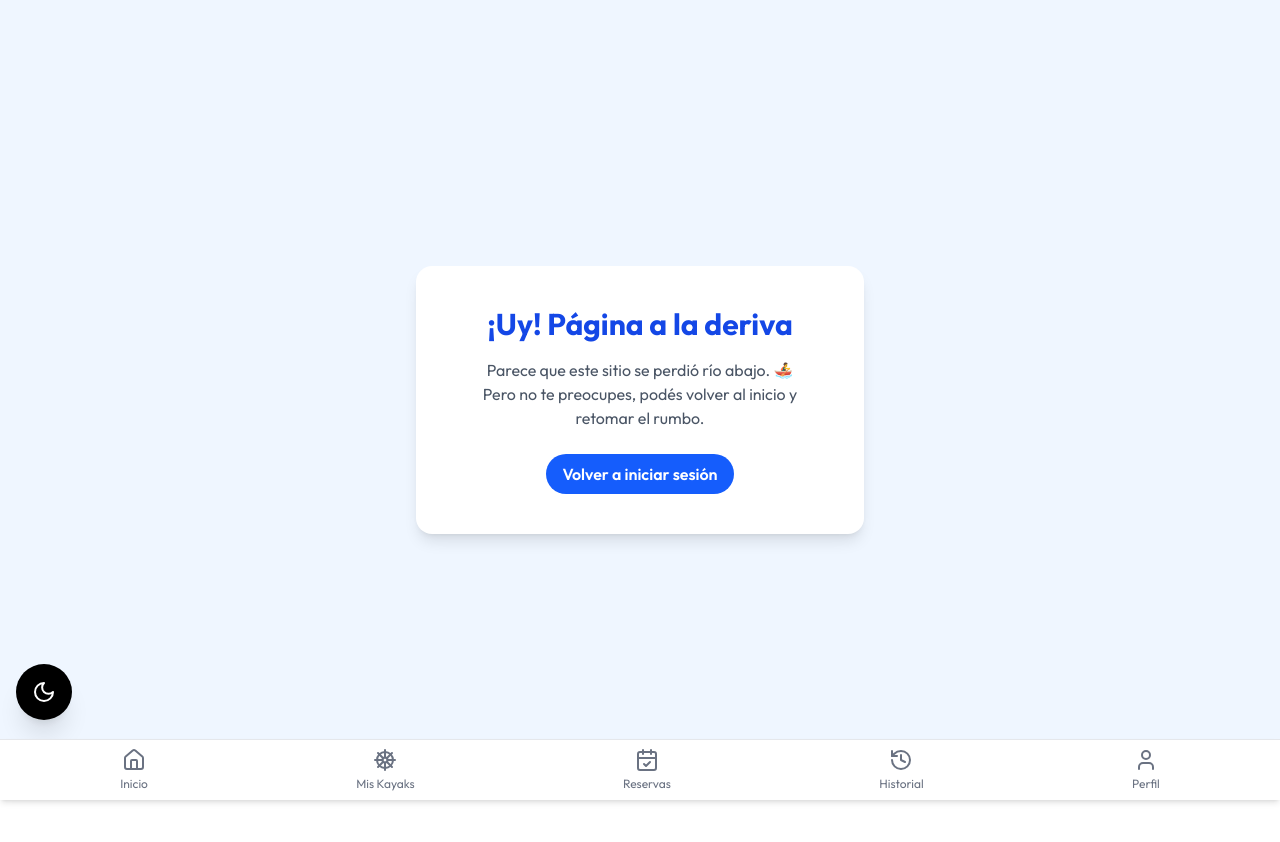
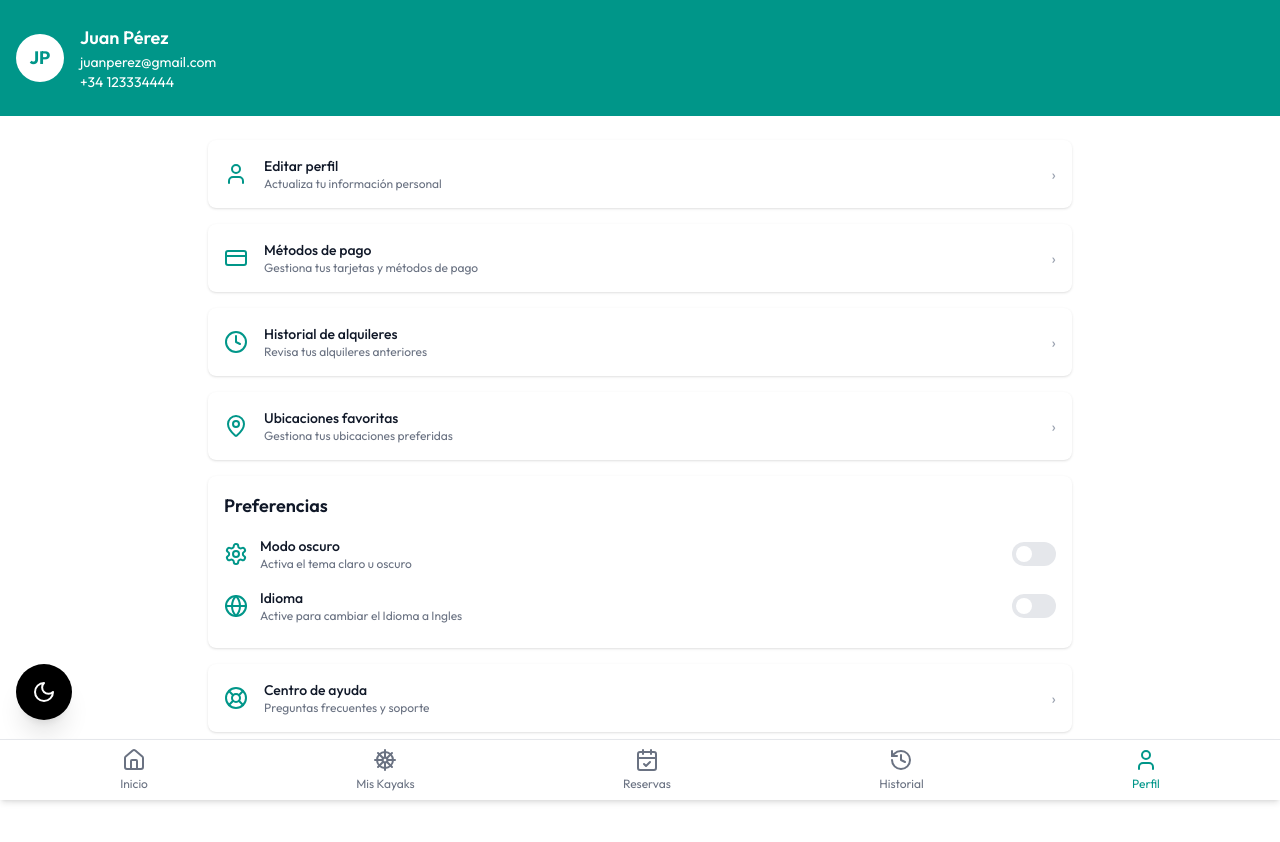
Before and after one commit to francocaivano3/RinconDelRemo-Front, a React (Vite) app: page /configuracion in a window 1280 px wide. Shown: the top 842 px of the page. Built offline with nearby package versions, Linux system fonts and the light colour scheme.

Commit message:
Creo componenten "Configuracion",  Edito "Perfil" para que solo sea un form, aplico translatecontext y actualizo rutas

```diff
--- a/src/App.jsx
+++ b/src/App.jsx
@@ -4,6 +4,7 @@ import ThemeBtn from "./components/ThemeBtn/ThemeBtn";
 import { ThemeProvider } from "./components/context/themeContext/ThemeContext";
 import AlertProvider from "./components/context/alertContext/AlertContext";
 import SimpleAlert from "./components/alert/Alert";
+import { TranslateProvider } from "./components/context/translationContext/TranslateLanguage";
 
 export default function App() {
   const location = useLocation();
@@ -11,6 +12,7 @@ export default function App() {
   const shouldHideNavbar = hideNavbarRoutes.includes(location.pathname);
 
   return (
+    <TranslateProvider>
     <ThemeProvider>
       <AlertProvider>
         <SimpleAlert />
@@ -21,5 +23,6 @@ export default function App() {
         <ThemeBtn />
       </AlertProvider>
     </ThemeProvider>
+    </TranslateProvider>
   );
 }
--- a/src/components/navbar/NavBar.jsx
+++ b/src/components/navbar/NavBar.jsx
@@ -27,7 +27,7 @@ export default function BottomNavbar() {
           <span className="text-xs mt-1">Historial</span>
         </NavLink>
 
-        <NavLink to="/perfil" className={({ isActive }) => `flex flex-col items-center ${isActive ? 'text-teal-600' : 'text-gray-500 hover:text-teal-600'}`}>
+        <NavLink to="/configuracion" className={({ isActive }) => `flex flex-col items-center ${isActive ? 'text-teal-600' : 'text-gray-500 hover:text-teal-600'}`}>
           <User className="h-6 w-6" />
           <span className="text-xs mt-1">Perfil</span>
         </NavLink>
--- /dev/null
+++ b/src/components/pages/configuracion/Configuracion.jsx
@@ -0,0 +1,117 @@
+import { useState, useContext } from "react";
+import { User, CreditCard, Clock, MapPin, LifeBuoy, ShieldCheck, LogOut, Settings, Globe } from "lucide-react";
+import Perfil from "../perfil/Perfil";
+import { ThemeContext } from "../../context/themeContext/ThemeContext";
+import { useNavigate } from "react-router-dom";
+import { TranslateContext } from "../../context/translationContext/TranslateLanguage";
+
+export default function Configuracion() {
+  const [editandoPerfil, setEditandoPerfil] = useState(false);
+  const { isDark, setIsDark } = useContext(ThemeContext);
+  let navigate = useNavigate();
+
+  return (
+    <div className={`min-h-screen w-full ${isDark ? "bg-gray-900 text-white" : "bg-white text-gray-900"}`}>
+      <div className={`py-6 px-4 text-white flex items-center ${isDark ? "bg-gray-800" : "bg-teal-600"}`}>
+        <div className="bg-white text-teal-600 rounded-full w-12 h-12 flex items-center justify-center font-bold text-lg mr-4">
+          JP
+        </div>
+        <div>
+          <p className="font-semibold text-lg">Juan Pérez</p>
+          <p className="text-sm">juanperez@gmail.com</p>
+          <p className="text-sm">+34 123334444</p>
+        </div>
+      </div>
+
+      <div className="w-full max-w-4xl mx-auto py-6 px-4 space-y-4">
+        {!editandoPerfil ? (
+          <>
+            <SectionItem icon={<User />} title="Editar perfil" subtitle="Actualiza tu información personal" onClick={() => setEditandoPerfil(true)} />
+            <SectionItem icon={<CreditCard />} title="Métodos de pago" subtitle="Gestiona tus tarjetas y métodos de pago" />
+            <SectionItem icon={<Clock />} title="Historial de alquileres" subtitle="Revisa tus alquileres anteriores" onClick={() => {navigate("/historial")}} />
+            <SectionItem icon={<MapPin />} title="Ubicaciones favoritas" subtitle="Gestiona tus ubicaciones preferidas" />
+
+            <div className={`rounded-lg shadow p-4 ${isDark ? "bg-gray-800" : "bg-white"}`}>
+              <h3 className="text-lg font-semibold mb-2">Preferencias</h3>
+              <ToggleItem title="Modo oscuro" isDark={isDark} setIsDark={setIsDark} />
+              <ToggleItem title="Idioma" />
+            </div>
+
+            <SectionItem icon={<LifeBuoy />} title="Centro de ayuda" subtitle="Preguntas frecuentes y soporte" />
+
+
+            <button className="w-full border border-red-500 text-red-500 py-2 rounded-lg flex items-center justify-center mt-4 hover:bg-red-50 dark:hover:bg-red-900">
+              <LogOut className="mr-2" size={16} />
+              Cerrar sesión
+            </button>
+          </>
+        ) : (
+          <Perfil onVolver={() => setEditandoPerfil(false)} />
+        )}
+      </div>
+    </div>
+  );
+}
+
+function SectionItem({ icon, title, subtitle, onClick }) {
+  return (
+    <div
+      onClick={onClick}
+      className="bg-white dark:bg-gray-800 rounded-lg shadow p-4 flex items-center justify-between cursor-pointer hover:bg-gray-50 dark:hover:bg-gray-700"
+    >
+      <div className="flex items-center">
+        <div className="text-teal-600 mr-4">{icon}</div>
+        <div>
+          <p className="text-sm font-medium">{title}</p>
+          <p className="text-xs text-gray-500 dark:text-gray-300">{subtitle}</p>
+        </div>
+      </div>
+      <span className="text-gray-400">›</span>
+    </div>
+  );
+}
+
+function ToggleItem({ title, isDark, setIsDark }) {
+  const isModeToggle = title === "Modo oscuro";
+
+  const { language, changeLanguage } = useContext(TranslateContext);
+
+  const handleLanguageToggle = () => {
+    const newLang = language === "es" ? "en" : "es";
+    changeLanguage(newLang);
+  };
+
+  return (
+    <div className="flex items-center justify-between py-2">
+      <div className="flex items-center">
+        <div className="text-teal-600 mr-3">
+          {isModeToggle ? <Settings /> : <Globe />}
+        </div>
+        <div>
+          <p className="text-sm font-medium">{title}</p>
+          <p className="text-xs text-gray-500 dark:text-gray-300">
+            {isModeToggle
+              ? "Activa el tema claro u oscuro"
+              : "Active para cambiar el Idioma a Ingles"}
+          </p>
+        </div>
+      </div>
+
+      <label className="inline-flex items-center cursor-pointer">
+        <input
+          type="checkbox"
+          className="sr-only peer"
+          checked={isModeToggle ? isDark : language === "en"}
+          onChange={
+            isModeToggle
+              ? () => setIsDark(!isDark)
+              : handleLanguageToggle
+          }
+        />
+        <div className="w-11 h-6 bg-gray-200 rounded-full peer peer-checked:bg-teal-600 relative">
+          <div className="absolute left-1 top-1 bg-white w-4 h-4 rounded-full transition peer-checked:translate-x-5"></div>
+        </div>
+      </label>
+    </div>
+  );
+}
--- a/src/components/pages/perfil/Perfil.jsx
+++ b/src/components/pages/perfil/Perfil.jsx
@@ -1,7 +1,10 @@
-import { useState, useRef } from "react";
+import { useState, useRef, useContext } from "react";
 import imagen from "../../../assets/foto-de-perfil.png";
+import { ThemeContext } from "../../context/themeContext/ThemeContext";
 
-const Perfil = () => {
+const Perfil = ({ onVolver }) => {
+  const { isDark } = useContext(ThemeContext);
+
   const initialUser = {
     name: "Juan",
     lastname: "Pérez",
@@ -11,56 +14,36 @@ const Perfil = () => {
   };
 
   const [user, setUser] = useState(initialUser);
-  const [originalUser, setOriginalUser] = useState(initialUser); // Guardamos los valores originales
+  const [originalUser, setOriginalUser] = useState(initialUser);
   const [isEditing, setIsEditing] = useState(false);
   const [errors, setErrors] = useState({});
 
-  // Referencias a los campos
   const nameRef = useRef(null);
   const lastnameRef = useRef(null);
   const phoneRef = useRef(null);
   const emailRef = useRef(null);
 
-  const handleNameChange = (e) => {
-    setUser({ ...user, name: e.target.value });
-  };
+  const handleNameChange = (e) => setUser({ ...user, name: e.target.value });
+  const handleLastnameChange = (e) => setUser({ ...user, lastname: e.target.value });
+  const handlePhoneChange = (e) => setUser({ ...user, phone: e.target.value });
+  const handleEmailChange = (e) => setUser({ ...user, email: e.target.value });
 
-  const handleLastnameChange = (e) => {
-    setUser({ ...user, lastname: e.target.value });
-  };
-
-  const handlePhoneChange = (e) => {
-    setUser({ ...user, phone: e.target.value });
-  };
-
-  const handleEmailChange = (e) => {
-    setUser({ ...user, email: e.target.value });
-  };
-
-  //valida Formulario
   const validateForm = () => {
-    var valid = true;
+    let valid = true;
     const newErrors = {};
 
-    // Validación de nombre
     if (!nameRef.current.value) {
       valid = false;
       newErrors.name = "El nombre es obligatorio";
     }
-
-    // validación de apellido
     if (!lastnameRef.current.value) {
       valid = false;
       newErrors.lastname = "El apellido es obligatorio";
     }
-
-    // validación de teléfono
     if (!phoneRef.current.value) {
       valid = false;
       newErrors.phone = "El teléfono es obligatorio";
     }
-
-    // validación de email
     if (!emailRef.current.value) {
       valid = false;
       newErrors.email = "El email es obligatorio";
@@ -73,34 +56,29 @@ const Perfil = () => {
     return valid;
   };
 
-  //hacer cambio
   const handleSubmit = (e) => {
     e.preventDefault();
-
     if (validateForm()) {
       setIsEditing(false);
       alert("Datos actualizados correctamente");
     }
   };
 
-  // limpiar errores
   const handleCancel = () => {
     setIsEditing(false);
     setUser(originalUser);
     setErrors({});
   };
 
-  // modo de edición
   const handleEdit = () => {
     setOriginalUser(user);
     setIsEditing(true);
   };
 
   return (
-    <div className="flex items-center justify-center min-h-screen bg-gradient-to-br from-green-50 to-white p-6">
-      <div className="flex flex-col md:flex-row bg-white shadow-lg rounded-xl overflow-hidden w-full max-w-5xl">
-        {/* Avatar */}
-        <div className="flex justify-center items-center bg-gray-100 p-8 md:w-1/3">
+    <div className={`flex items-center justify-center min-h-screen p-6 w-full ${isDark ? "dark bg-gray-900 text-white" : "bg-white text-gray-900"}`}>
+      <div className={`flex flex-col md:flex-row ${isDark ? "bg-gray-800" : "bg-white"} shadow-lg rounded-xl overflow-hidden w-full max-w-5xl`}>
+        <div className={`${isDark ? "bg-gray-700" : "bg-gray-100"} flex justify-center items-center p-8 md:w-1/3`}>
           <img
             src={imagen}
             alt="Avatar"
@@ -108,137 +86,103 @@ const Perfil = () => {
           />
         </div>
 
-        {/* Info del Perfil */}
         <div className="flex flex-col justify-center p-8 md:w-2/3">
           <h2 className="text-3xl font-bold text-[#007178] mb-6 text-center md:text-left">
             Perfil del Usuario
           </h2>
 
           <form onSubmit={handleSubmit} className="space-y-4">
-            {/* Nombre */}
             <div>
-              <p className="text-sm font-medium text-gray-600">Nombre</p>
+              <p className="text-sm font-medium">Nombre</p>
               {isEditing ? (
                 <input
                   type="text"
-                  name="name"
                   value={user.name}
                   onChange={handleNameChange}
                   ref={nameRef}
+                  className={`w-full px-3 py-2 border rounded-md shadow-sm ${errors.name ? "border-red-500" : "border-gray-300"} dark:bg-gray-700 dark:text-white`}
                   placeholder="Ingresá tu nombre"
-                  className={`w-full px-3 py-2 border rounded-md shadow-sm focus:outline-none focus:ring-2 focus:ring-[#007178] ${
-                    errors.name ? "border-red-500" : "border-gray-300"
-                  } hover:bg-gray-50 hover:border-[#007178] transition-colors duration-200`}
                 />
               ) : (
                 <p className="text-lg font-semibold">{user.name}</p>
               )}
-              {errors.name && (
-                <p className="text-red-500 text-sm">{errors.name}</p>
-              )}
+              {errors.name && <p className="text-red-500 text-sm">{errors.name}</p>}
             </div>
-            {/* Apellido */}
+
             <div>
-              <p className="text-sm font-medium text-gray-600">Apellido</p>
+              <p className="text-sm font-medium">Apellido</p>
               {isEditing ? (
                 <input
                   type="text"
-                  name="lastname"
                   value={user.lastname}
                   onChange={handleLastnameChange}
                   ref={lastnameRef}
+                  className={`w-full px-3 py-2 border rounded-md shadow-sm ${errors.lastname ? "border-red-500" : "border-gray-300"} dark:bg-gray-700 dark:text-white`}
                   placeholder="Ingresá tu apellido"
-                  className={`w-full px-3 py-2 border rounded-md shadow-sm focus:outline-none focus:ring-2 focus:ring-[#007178] ${
-                    errors.lastname ? "border-red-500" : "border-gray-300"
-                  } hover:bg-gray-50 hover:border-[#007178] transition-colors duration-200`}
                 />
               ) : (
                 <p className="text-lg font-semibold">{user.lastname}</p>
               )}
-              {errors.lastname && (
-                <p className="text-red-500 text-sm">{errors.lastname}</p>
-              )}
+              {errors.lastname && <p className="text-red-500 text-sm">{errors.lastname}</p>}
             </div>
 
-            {/*Teléfono*/}
             <div>
-              <p className="text-sm font-medium text-gray-600">Teléfono</p>
+              <p className="text-sm font-medium">Teléfono</p>
               {isEditing ? (
                 <input
-                  type="number"
-                  name="phone"
+                  type="tel"
                   value={user.phone}
                   onChange={handlePhoneChange}
                   ref={phoneRef}
+                  className={`w-full px-3 py-2 border rounded-md shadow-sm ${errors.phone ? "border-red-500" : "border-gray-300"} dark:bg-gray-700 dark:text-white`}
                   placeholder="Ingresá tu teléfono"
-                  className={`w-full px-3 py-2 border rounded-md shadow-sm focus:outline-none focus:ring-2 focus:ring-[#007178] ${
-                    errors.phone ? "border-red-500" : "border-gray-300"
-                  } hover:bg-gray-50 hover:border-[#007178] transition-colors duration-200`}
                 />
               ) : (
                 <p className="text-lg font-semibold">{user.phone}</p>
               )}
-              {errors.phone && (
-                <p className="text-red-500 text-sm">{errors.phone}</p>
-              )}
+              {errors.phone && <p className="text-red-500 text-sm">{errors.phone}</p>}
             </div>
-            {/*Email*/}
+
             <div>
-              <p className="text-sm font-medium text-gray-600">Email</p>
+              <p className="text-sm font-medium">Email</p>
               {isEditing ? (
                 <input
                   type="email"
-                  name="email"
                   value={user.email}
                   onChange={handleEmailChange}
                   ref={emailRef}
+                  className={`w-full px-3 py-2 border rounded-md shadow-sm ${errors.email ? "border-red-500" : "border-gray-300"} dark:bg-gray-700 dark:text-white`}
                   placeholder="Ingresá tu correo"
-                  className={`w-full px-3 py-2 border rounded-md shadow-sm focus:outline-none focus:ring-2 focus:ring-[#007178] ${
-                    errors.email ? "border-red-500" : "border-gray-300"
-                  } hover:bg-gray-50 hover:border-[#007178] transition-colors duration-200`}
                 />
               ) : (
                 <p className="text-lg font-semibold">{user.email}</p>
               )}
-              {errors.email && (
-                <p className="text-red-500 text-sm">{errors.email}</p>
-              )}
+              {errors.email && <p className="text-red-500 text-sm">{errors.email}</p>}
             </div>
-            {/*Rol*/}
+
             <div>
-              <p className="text-sm font-medium text-gray-600">Rol</p>
+              <p className="text-sm font-medium">Rol</p>
               <p className="text-lg font-semibold">{user.role}</p>
             </div>
 
-            <div className="mt-6">
+            <div className="mt-6 flex flex-wrap gap-4">
               {isEditing ? (
-                <div className="flex gap-4">
-                  {/*Guardar*/}
-                  <button
-                    type="submit"
-                    className="bg-[#007178] text-white px-6 py-2 rounded-md hover:bg-[#335c5f] transition"
-                  >
+                <>
+                  <button type="submit" className="bg-[#007178] text-white px-6 py-2 rounded-md hover:bg-[#335c5f] transition">
                     Guardar
                   </button>
-                  {/*Cancelar*/}
-                  <button
-                    type="button"
-                    onClick={handleCancel}
-                    className="bg-gray-300 px-6 py-2 rounded-md hover:bg-gray-400 transition"
-                  >
+                  <button type="button" onClick={handleCancel} className="bg-gray-300 text-black px-6 py-2 rounded-md hover:bg-gray-400 transition">
                     Cancelar
                   </button>
-                </div>
+                </>
               ) : (
-                /*Editar Perfil*/
-                <button
-                  type="button"
-                  onClick={handleEdit}
-                  className="bg-[#007178] text-white px-6 py-2 rounded-md hover:bg-[#335c5f] transition"
-                >
+                <button type="button" onClick={handleEdit} className="bg-[#007178] text-white px-6 py-2 rounded-md hover:bg-[#335c5f] transition">
                   Editar Perfil
                 </button>
               )}
+              <button type="button" onClick={onVolver} className="bg-red-500 text-white px-6 py-2 rounded-md hover:bg-red-600 transition">
+                Volver
+              </button>
             </div>
           </form>
         </div>
--- a/src/routers/AppRouters.jsx
+++ b/src/routers/AppRouters.jsx
@@ -13,6 +13,7 @@ import PerchasPage from "../components/pages/perchasPage/PerchasPage";
 import NotFound from '../components/pages/notFound/NotFound';
 import HistorialKayaks from '../components/pages/historialKayaks/HistorialKayaks';
 import MisReservas from '../components/pages/misReservas/MisReservas';
+import Configuracion from '../components/pages/configuracion/Configuracion';
 
 const router = createBrowserRouter([
   {
@@ -20,7 +21,7 @@ const router = createBrowserRouter([
     element: <App />, // layout con navbar
     children: [
       { path: '/', element: <LandingPage /> },
-      { path: '/perfil', element: <Perfil /> },
+      { path: '/configuracion', element: <Configuracion /> },
       { path: '/mis-kayaks', element: <MyKayaks /> },
       { path: '/dashboard', element: <Dashboard /> },
       { path: '/sysadmin', element: <SuperAdmin /> },
```
